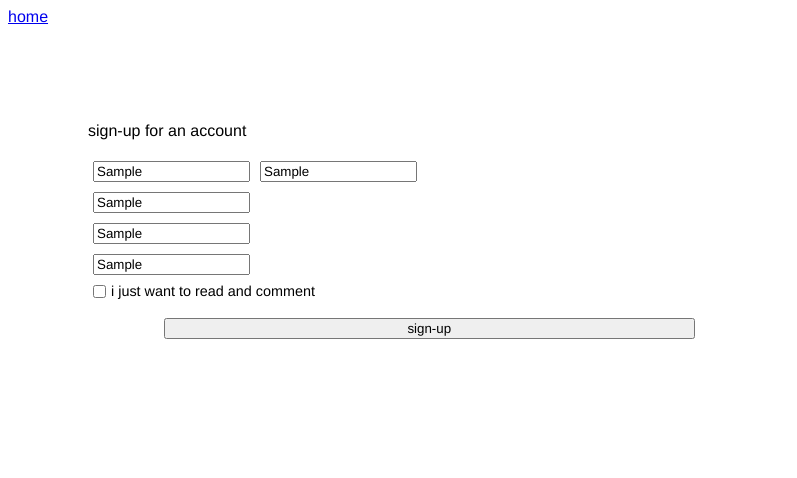
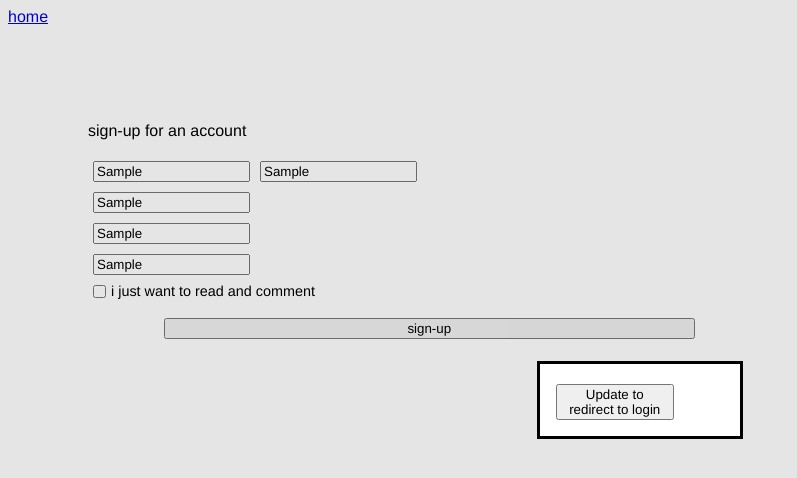
Before and after one commit to roba-adnew/deBlog, a React (Vite) app in the folder packages/frontend-reader/: page /sign-up in a window 1280 px wide. Both pictures are taken after typing "Sample", "Sample", "Sample", "Sample", "Sample" into the empty fields and a click on the button "sign-up". Shown: the top 478 px of the page, without its empty margins (0-797 px from the left). Built offline with nearby package versions, Linux system fonts and the light colour scheme; no server answers.

Commit message:
Simple modal for account creation process and confirmation

```diff
--- a/packages/frontend-reader/src/components/SignUp.jsx
+++ b/packages/frontend-reader/src/components/SignUp.jsx
@@ -1,6 +1,22 @@
-import React, { useState, useEffect } from 'react'
+import React, { useState, useRef } from 'react'
 import { signUp } from '../utils/authApi'
 import './SignUp.css'
+
+function CreationStatusModal({ creatingFlag, successFlag }) {
+    const dialogRef = useRef(null)
+    const showModal = creatingFlag || successFlag;
+
+    return (
+        <>
+            <dialog ref={dialogRef}>
+                {creatingFlag && 'Creating your account'}
+                {successFlag && 'Account created' }
+                <button>Update to redirect to login</button>
+            </dialog>
+            {showModal && dialogRef.current.showModal()}
+        </>
+    )
+}
 
 function SignUpForm() {
     const [userInfo, setUserInfo] = useState({
@@ -117,8 +133,10 @@ function SignUpForm() {
                     }
                     <button type='submit'>sign-up</button>
                 </form>
-                {creatingAccount && <p>creating account</p>}
-                {accountCreated && <p>account created</p>}
+                <CreationStatusModal
+                    creatingFlag={creatingAccount}
+                    successFlag={accountCreated}
+                />
             </div>
         </>
     )
```
